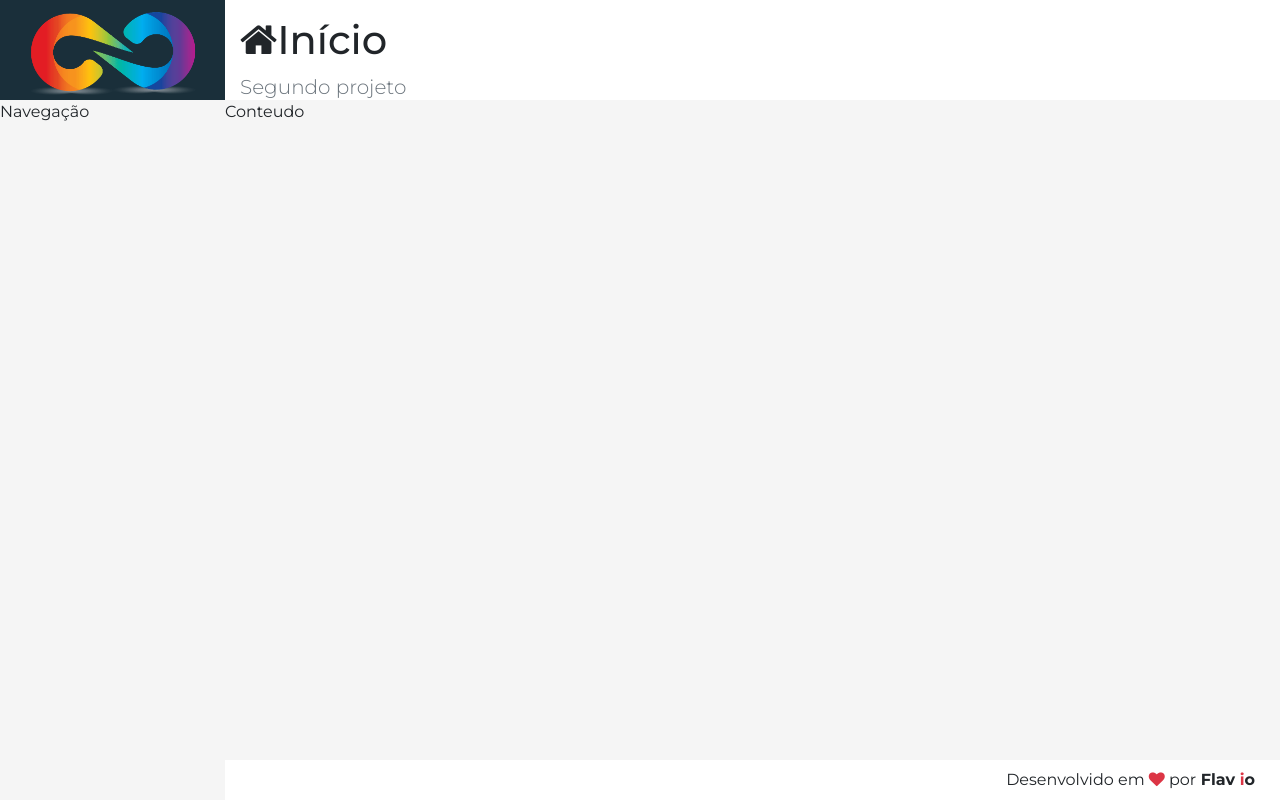
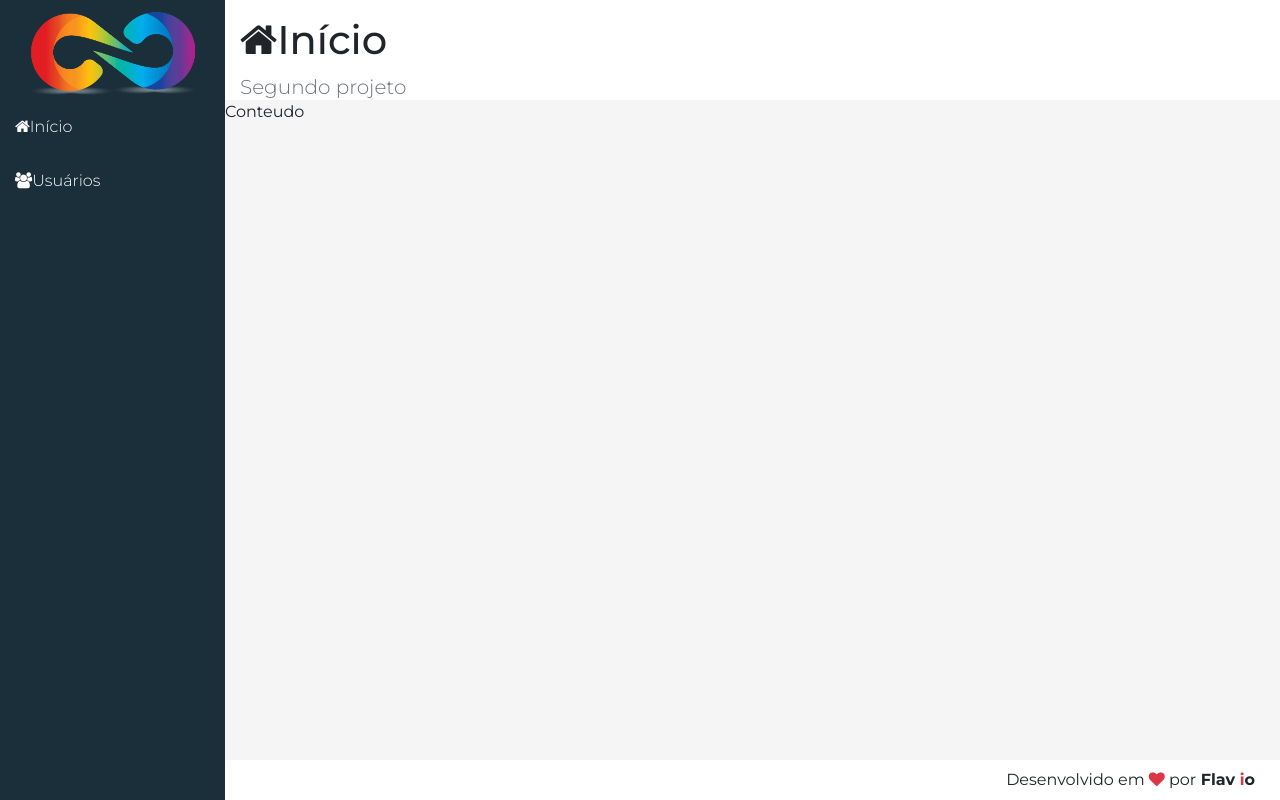
Before and after one commit to Flavio-Santos/people-register, a React (Create React App) app: page / in a window 1280 px wide. Built offline with nearby package versions, Linux system fonts and the light colour scheme.

Commit message:
style menu

```diff
--- a/src/components/template/Nav/Nav.css
+++ b/src/components/template/Nav/Nav.css
@@ -0,0 +1,18 @@
+aside.menu-area {
+    background-color: var(--bg-dark);
+    box-shadow:
+        2px 0 10px 0 rgba(0,0,0, 0.12)
+        2px 0 10px 0 rgba(0,0,0, 0.02);
+}
+
+.menu a {
+    display: block;
+    text-decoration: none;
+    color: #fff;
+    padding: 15px;
+    font-weight: 300;
+}
+
+.menu a:hover {
+    background: linear-gradient(135deg, #07a7e3 0%, #32dac3 100%);
+}
--- a/src/components/template/Nav/Nav.jsx
+++ b/src/components/template/Nav/Nav.jsx
@@ -3,5 +3,14 @@
 
 export default props =>
     <aside className="menu-area">
-        Navegação
+        <nav className="menu">
+            <a href="/">
+                <i className="fa fa-home"></i>
+                Início
+            </a>
+            <a href="#/users">
+                <i className="fa fa-users"></i>
+                Usuários
+            </a>
+        </nav>
     </aside>
```
Also changed, not shown: src/utils/mutiplyElement.jsx (added, +7 -0 lines).
